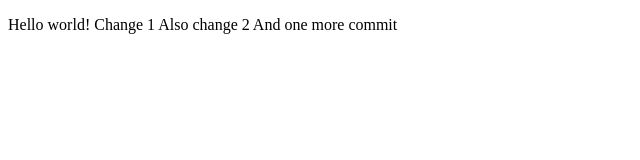
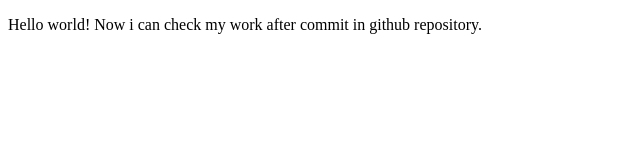
Before and after one commit to Kongreat/task6se, a plain HTML site: page index.html in a window 1280 px wide. Shown: the whole page, without its empty margins (0-640 px from the left). Drawn offline with Linux system fonts and the light colour scheme.

Commit message:
v4 final

```diff
--- a/index.html
+++ b/index.html
@@ -7,9 +7,7 @@
     </head>
 
     <body>
-        <p>Hello world! Change 1
-            Also change 2
-            And one more commit
+        <p>Hello world! Now i can check my work after commit in github repository.
         </p>
     </body>
 
```
